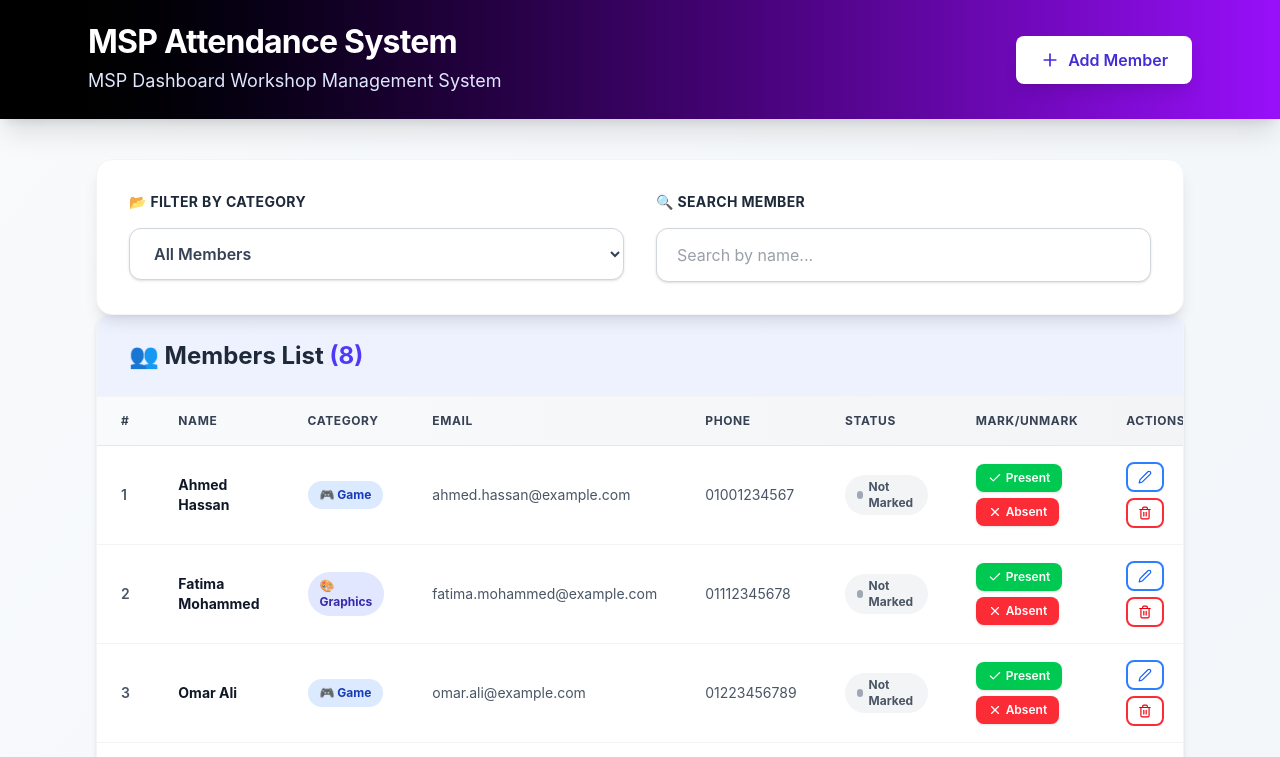
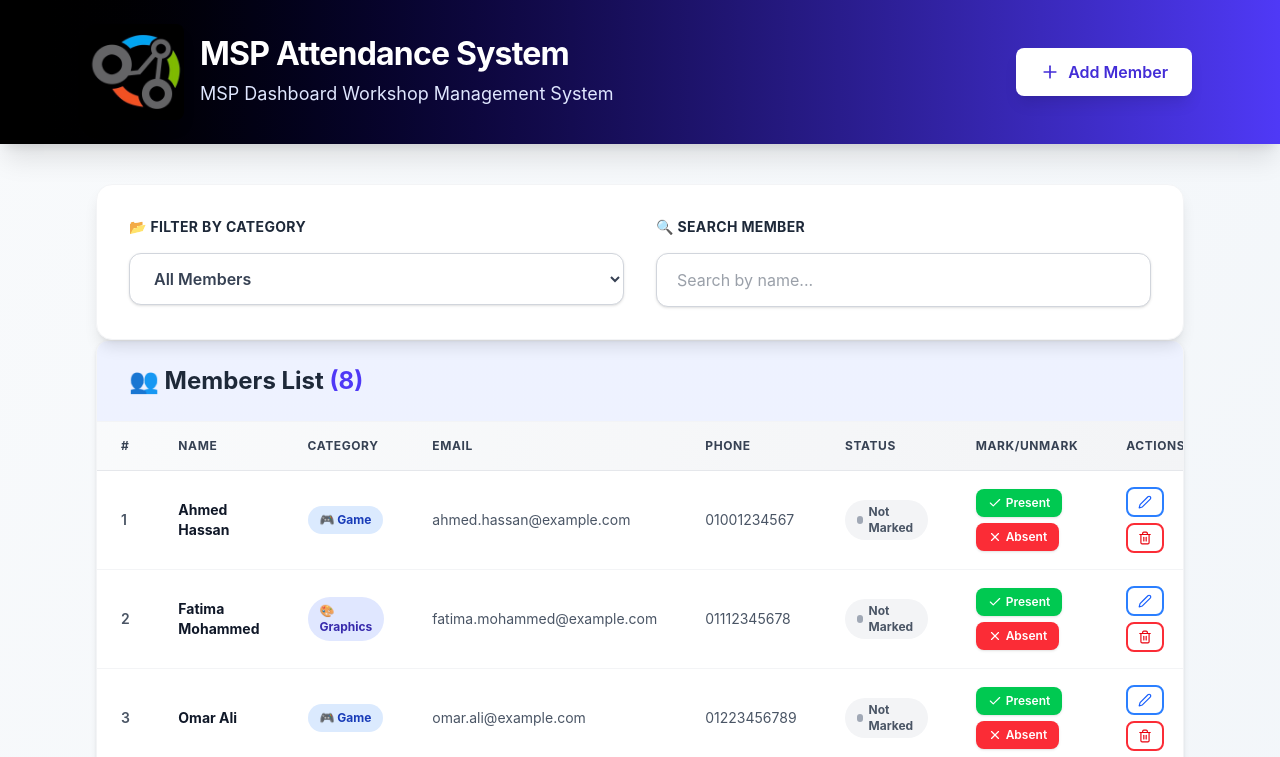
Before and after one commit to JoeRagheb29/MSP_Attendance_Dashboard, a React (Vite) app: page / in a window 1280 px wide. Shown: the top 757 px of the page. Built offline with nearby package versions, Linux system fonts and the light colour scheme.

Commit message:
modify the primary color and add the logo

```diff
--- a/src/components/NavBar.tsx
+++ b/src/components/NavBar.tsx
@@ -1,5 +1,5 @@
 import { FiPlus } from 'react-icons/fi'
-// import logo from '../assets/logo.jpg'
+import logo from '../assets/logo.jpg'
 
 interface NavBarProps {
   handleAddClick: () => void
@@ -8,12 +8,12 @@ interface NavBarProps {
 function NavBar({ handleAddClick }: NavBarProps) {
   return (
     <div>
-      <header className="bg-linear-to-r from-black to-purple-600 text-white shadow-xl">
-      {/* <header className="bg-linear-to-r from-black to-indigo-600 text-white shadow-xl"> */}
+      {/* <header className="bg-linear-to-r from-black to-purple-600 text-white shadow-xl"> */}
+      <header className="bg-linear-to-r from-black to-indigo-600 text-white shadow-xl">
         <div className="max-w-6xl mx-auto px-2 sm:px-4 lg:px-6 py-6">
           <div className="flex flex-col sm:flex-row justify-between items-start sm:items-center gap-6">
             <div className="flex-1 flex items-center gap-4">
-              {/* <img src={logo} alt="MSP Logo" className="w-20 h-20 sm:w-24 sm:h-24 rounded-lg shadow-lg" /> */}
+              <img src={logo} alt="MSP Logo" className="w-20 h-20 sm:w-24 sm:h-24 rounded-lg shadow-lg" />
               <div>
                 <h1 className="text-4xl font-bold tracking-tight mb-2">MSP Attendance System</h1>
                 <p className="text-indigo-100 text-lg">MSP Dashboard Workshop Management System</p>
```
